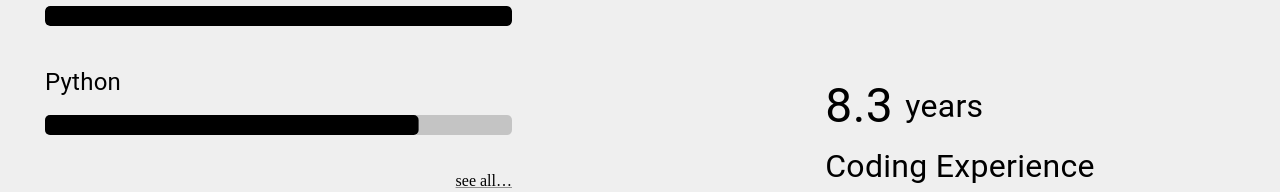
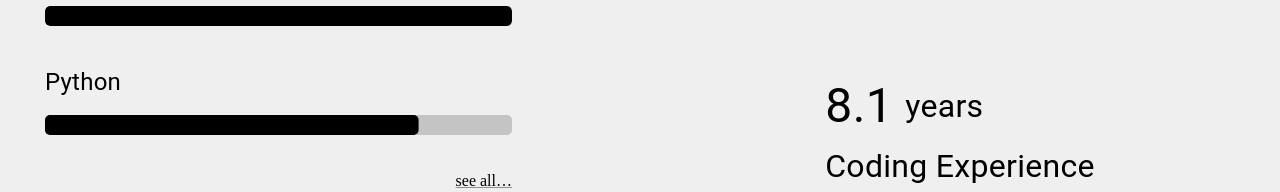
Before and after one commit to Treborium/robert-fuchs-codes, a Next.js app: page /experience in a window 1280 px wide. Shown: the part 530-722 px from the top of the page. Built offline with nearby package versions, Linux system fonts and the light colour scheme; a web font is replaced by a local one.

Commit message:
calculate experience instead of hard coding it

```diff
--- a/pages/experience/index.tsx
+++ b/pages/experience/index.tsx
@@ -10,6 +10,9 @@
 
 export default function Experience() {
   const [openDialog, setOpenDialog] = useState(false);
+  const professionalExperienceStartDate = Date.parse('Aug 1, 2020');
+  const codingExperienceStartDate = Date.parse('Sep 1, 2013');
+  const inYears = 1000 * 60 * 60 * 24 * 365;
 
   return (
     <Page>
@@ -30,11 +33,15 @@
       </Box>
       <Box sx={styles.rightSide}>
         <RisingNumber
-          value={1.2}
+          value={(Date.now() - professionalExperienceStartDate) / inYears}
           unit='years'
           label='Professional Experience'
         />
-        <RisingNumber value={8.3} unit='years' label='Coding Experience' />
+        <RisingNumber
+          value={(Date.now() - codingExperienceStartDate) / inYears}
+          unit='years'
+          label='Coding Experience'
+        />
       </Box>
     </Page>
   );
@@ -65,5 +72,6 @@
   link: {
     color: theme.fontColor,
     alignSelf: 'flex-end',
+    cursor: 'pointer',
   },
 } as const;
```
